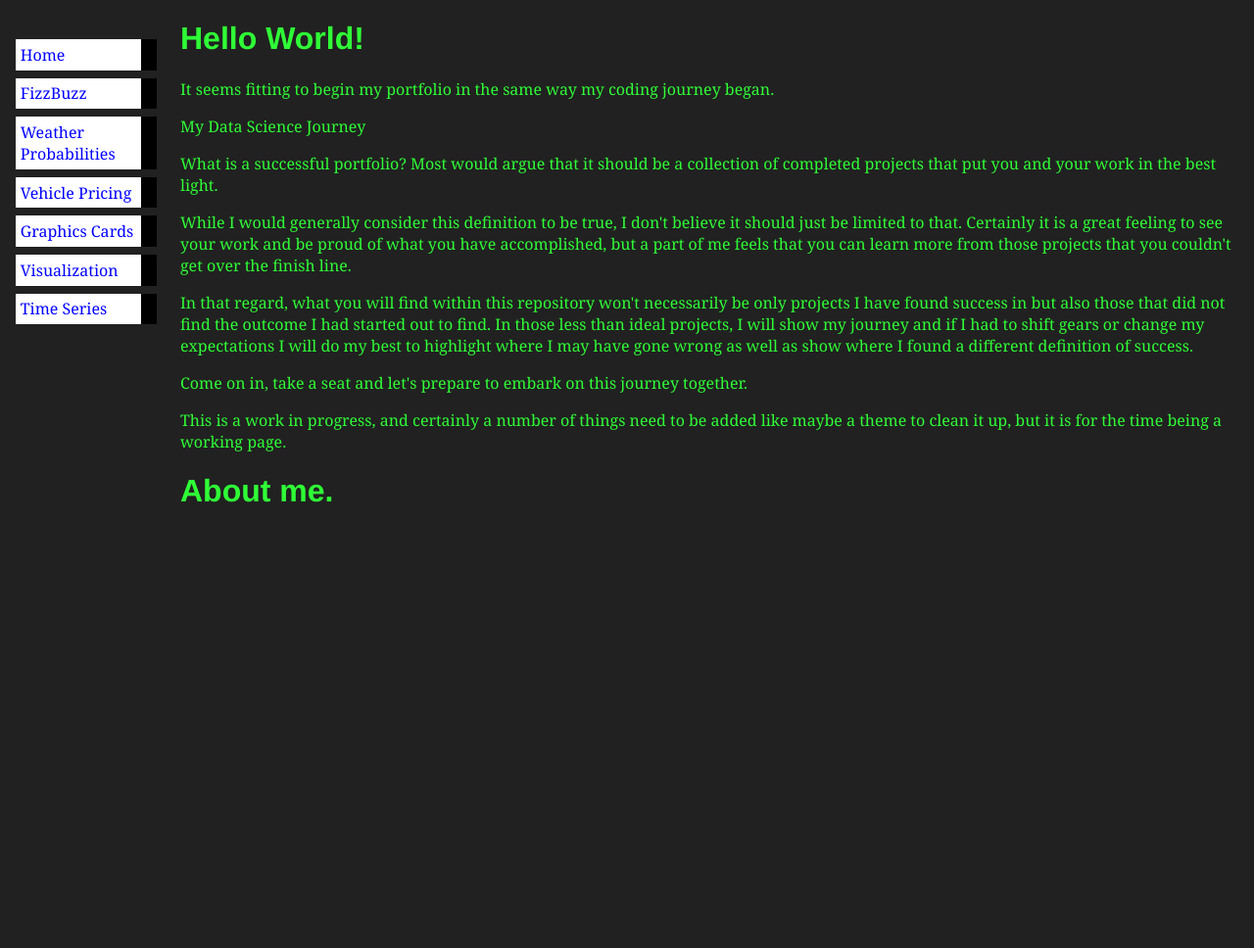
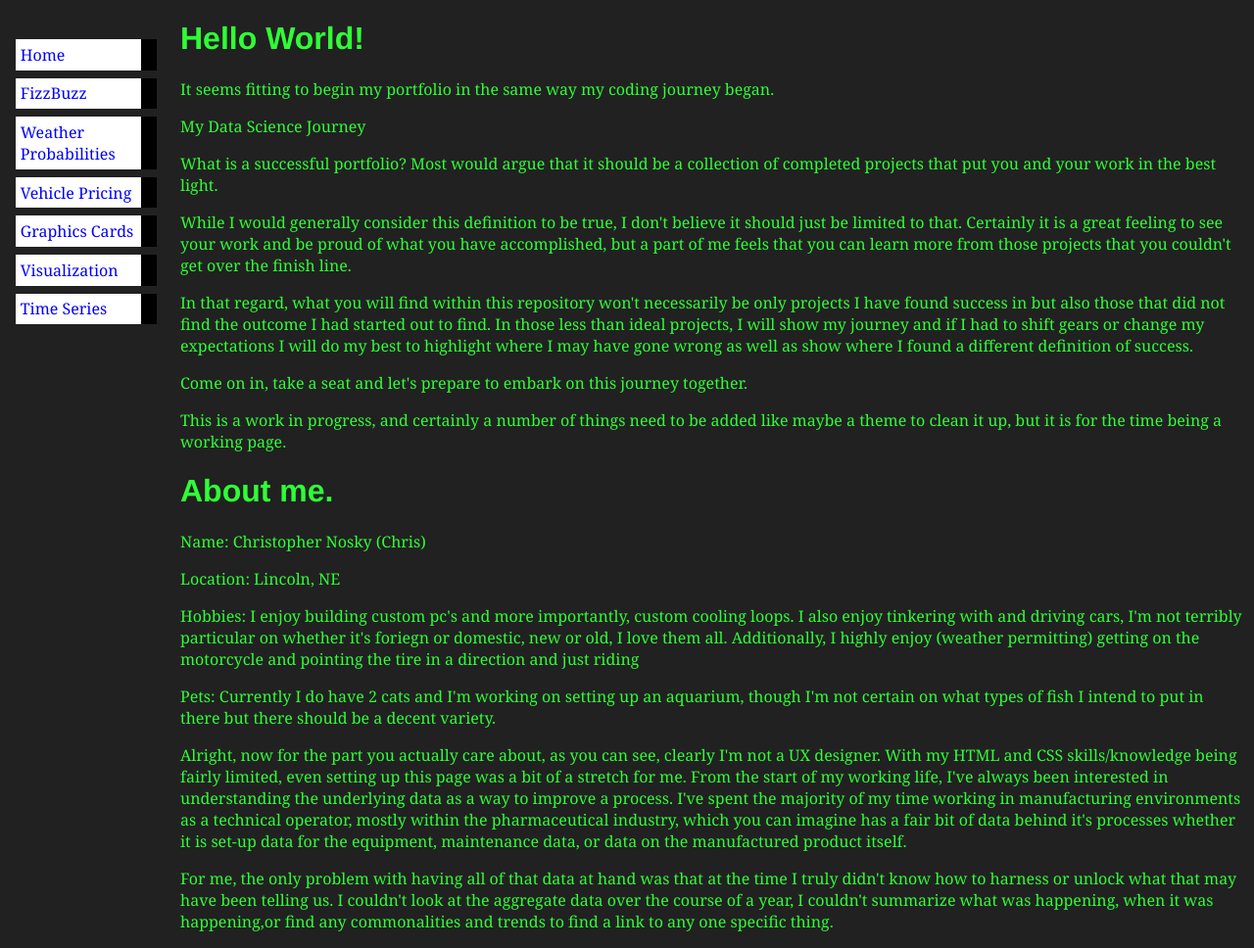
Before and after one commit to Cwnosky/A-Brief-History-of-Time, a plain HTML site: page index.html in a window 1280 px wide. Shown: the whole page at 98% size. Before the commit the page ends 800 px from the top, so only its background shows below. Drawn offline with Linux system fonts and the light colour scheme.

Commit message:
20221119 1849

```diff
--- a/index.html
+++ b/index.html
@@ -97,6 +97,21 @@
     </p>
     <h1>About me.</h1>
 
+    <p>Name: Christopher Nosky (Chris)</p>
+    <p>Location: Lincoln, NE</p>
+    <p>Hobbies: I enjoy building custom pc's and more importantly, custom cooling loops.
+                I also enjoy tinkering with and driving cars, I'm not terribly particular on whether it's foriegn or domestic, new or old, I love them all.
+                Additionally, I highly enjoy (weather permitting) getting on the motorcycle and pointing the tire in a direction and just riding</p>
+    <p>Pets: Currently I do have 2 cats and I'm working on setting up an aquarium, though I'm not certain on what types of fish I intend to put in there but there should be a decent variety. </p>
+
+    <p>Alright, now for the part you actually care about, as you can see, clearly I'm not a UX designer. With my HTML and CSS skills/knowledge being fairly limited, even setting up this page was a bit of a stretch for me.
+       From the start of my working life, I've always been interested in understanding the underlying data as a way to improve a process. I've spent the majority of my time working in manufacturing environments as a technical operator,
+       mostly within the pharmaceutical industry, which you can imagine has a fair bit of data behind it's processes whether it is set-up data for the equipment, maintenance data, or data on the manufactured product itself.  </p>
+
+    <p>For me, the only problem with having all of that data at hand was that at the time I truly didn't know how to harness or unlock what that may have been telling us. I couldn't look at the aggregate data over the course of a year,
+       I couldn't summarize what was happening, when it was happening,or find any commonalities and trends to find a link to any one specific thing.</p>
+
+
 
 
 </body>
```
